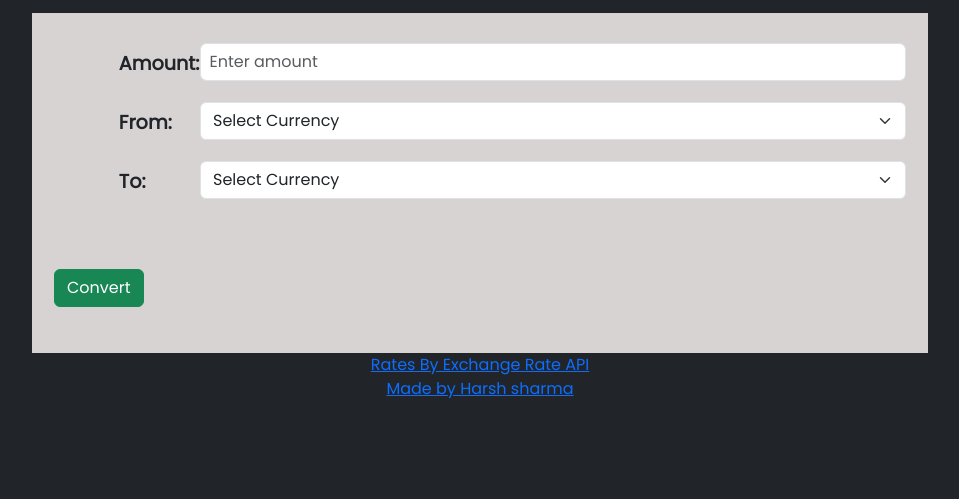
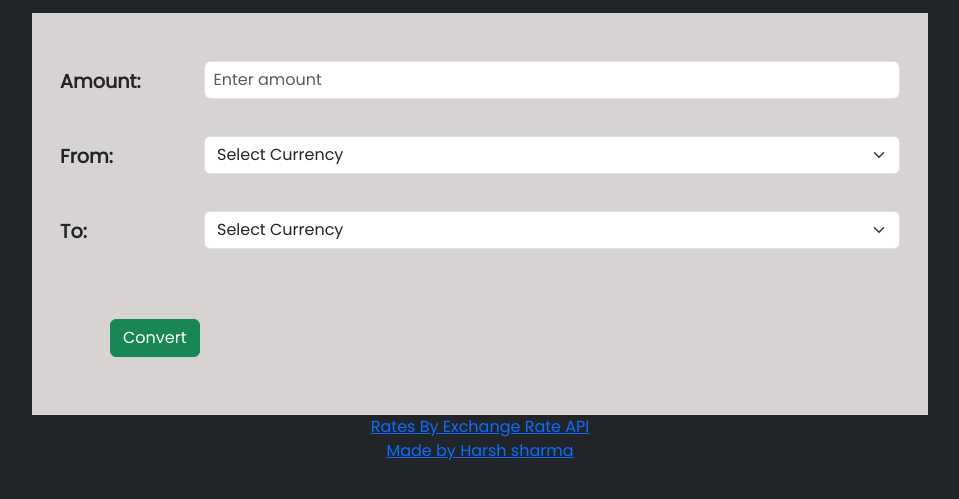
Before and after one commit to Moracus/Currency_Convertor, a plain HTML site: page index.html in a window 1280 px wide. Shown: the part 107-606 px from the top of the page, without its empty margins (160-1119 px from the left). Drawn offline with nearby package versions, Linux system fonts and the light colour scheme.

Commit message:
improved css

```diff
--- a/style.css
+++ b/style.css
@@ -21,20 +21,25 @@ body {
 }
 
 .convertBtn {
-    padding: 50px 0 10px 0;
+    padding: 50px 0 10px 50px;
+
 }
 
 #currencyForm .container {
-    padding: 30px 10px 20px 10px;
+    padding: 3em 1em 2em 1em;
+    display: flex;
+    flex-direction: column;
+    justify-content: center;
 }
 
 .col-form-label {
     font-family: 'poppins', monospace;
     font-weight: bold;
     font-size: larger;
-    padding-left: 4em;
+    /* padding-left: 4em; */
 }
-.credits{
+
+.credits {
     display: flex;
     justify-content: center;
 }
```
